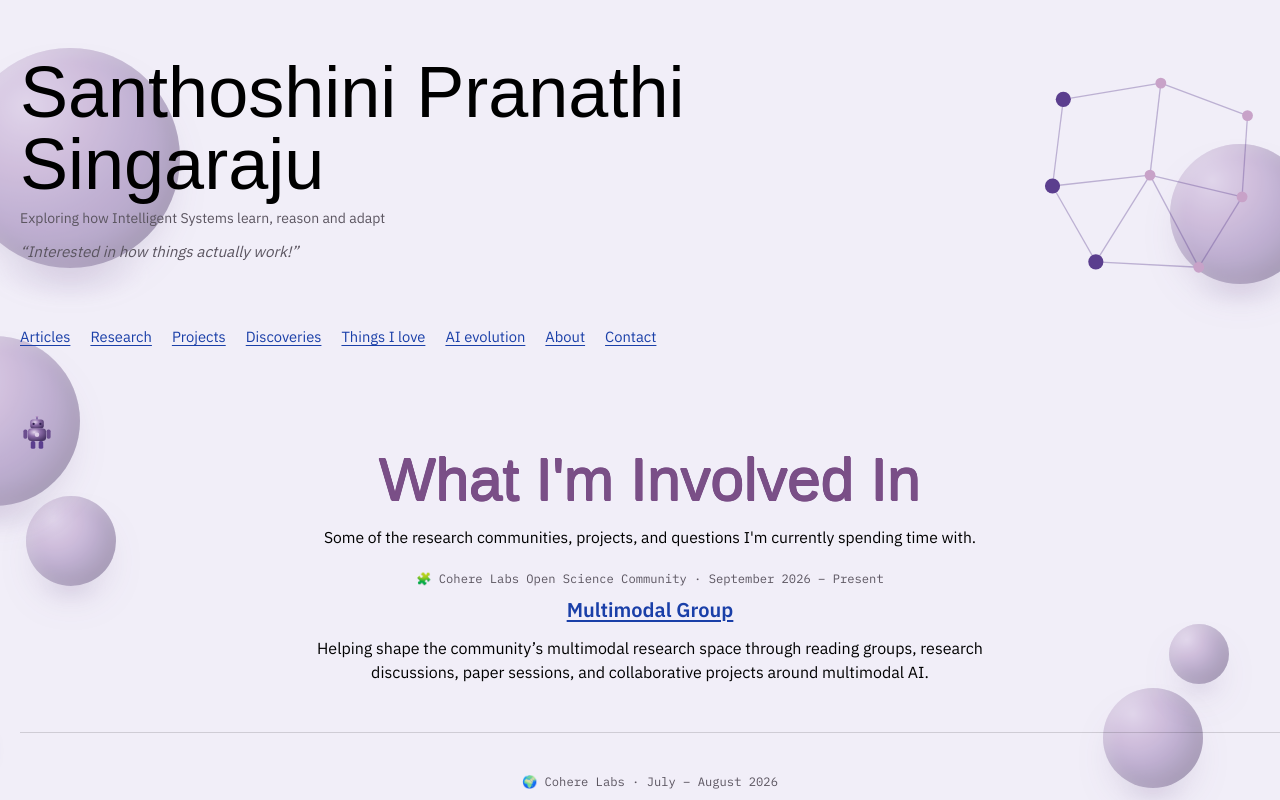
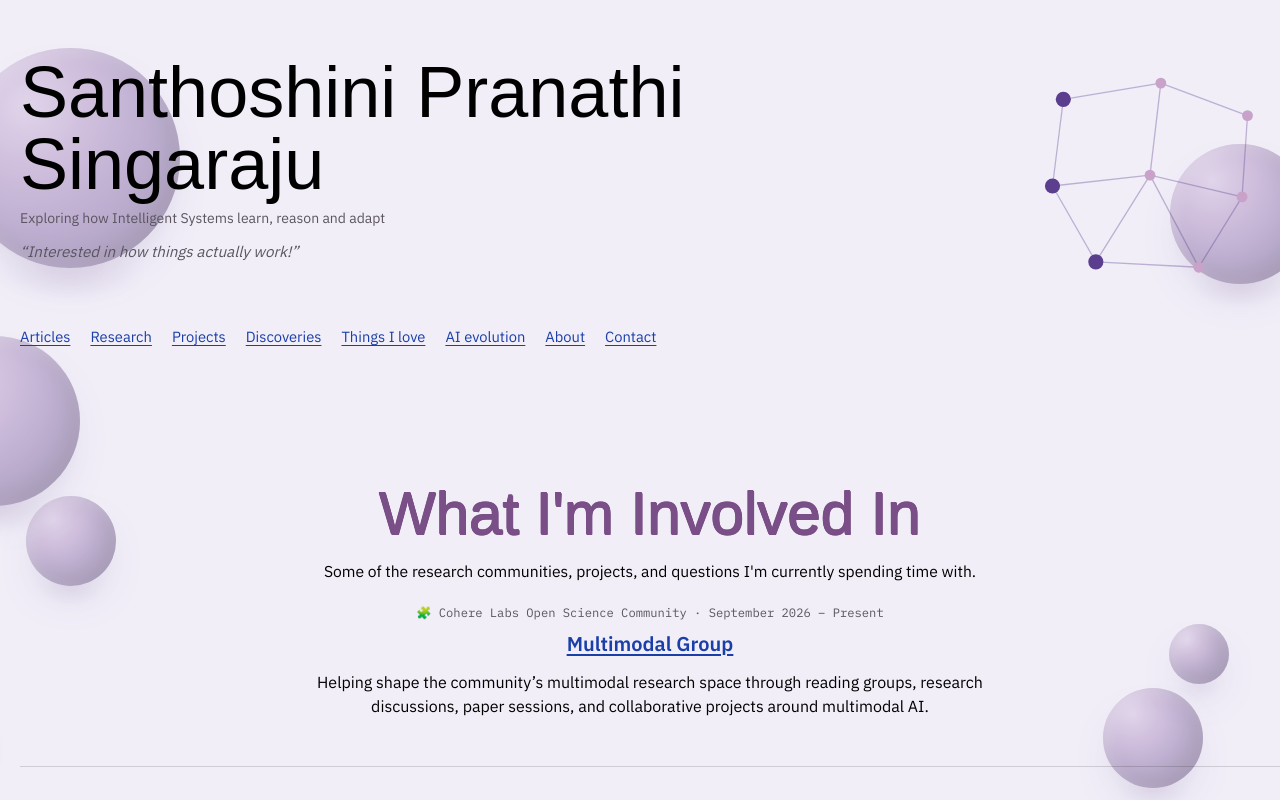
Before and after one commit to pranathi000/portfolio, a Next.js app: page / in a window 1280 px wide. Shown: the top 800 px of the page. Built offline with nearby package versions, Linux system fonts and the light colour scheme; a web font is replaced by a local one.

Commit message:
Update globals.css

```diff
--- a/app/globals.css
+++ b/app/globals.css
@@ -163,3 +163,66 @@
 @media (prefers-reduced-motion: reduce) {
   .packet-node, .packet-trail { animation: none; opacity: 0; }
 }
+/* ── walking robot, replaces the section divider ─────────────────── */
+.robo-track {
+  position: relative;
+  width: 100%;
+  height: 44px;
+  margin-bottom: 24px;
+  overflow: hidden;
+}
+
+.robo-walker {
+  position: absolute;
+  left: -40px;
+  top: 4px;
+  animation: robo-walk 2.4s linear;
+  animation-fill-mode: forwards;
+  transform-origin: center bottom;
+}
+
+@keyframes robo-walk {
+  0%   { left: -40px; opacity: 0; }
+  8%   { opacity: 1; }
+  92%  { opacity: 1; }
+  100% { left: 100%; opacity: 0; }
+}
+
+/* leg swing — the walk cycle */
+.robo-leg-l, .robo-leg-r {
+  transform-box: fill-box;
+  transform-origin: top center;
+}
+.robo-leg-l { animation: leg-swing-a 0.4s ease-in-out infinite; }
+.robo-leg-r { animation: leg-swing-b 0.4s ease-in-out infinite; }
+
+@keyframes leg-swing-a {
+  0%, 100% { transform: rotate(18deg); }
+  50% { transform: rotate(-18deg); }
+}
+@keyframes leg-swing-b {
+  0%, 100% { transform: rotate(-18deg); }
+  50% { transform: rotate(18deg); }
+}
+
+/* arms swing opposite to legs, like a real walk */
+.robo-arm-l, .robo-arm-r {
+  transform-box: fill-box;
+  transform-origin: top center;
+}
+.robo-arm-l { animation: leg-swing-b 0.4s ease-in-out infinite; }
+.robo-arm-r { animation: leg-swing-a 0.4s ease-in-out infinite; }
+
+/* gentle head/body bob while walking */
+.robo-walker { animation: robo-walk 2.4s linear, robo-bob 0.4s ease-in-out infinite; }
+
+@keyframes robo-bob {
+  0%, 100% { transform: translateY(0); }
+  50% { transform: translateY(-2px); }
+}
+
+@media (prefers-reduced-motion: reduce) {
+  .robo-walker, .robo-leg-l, .robo-leg-r, .robo-arm-l, .robo-arm-r {
+    animation: none;
+  }
+}
```
